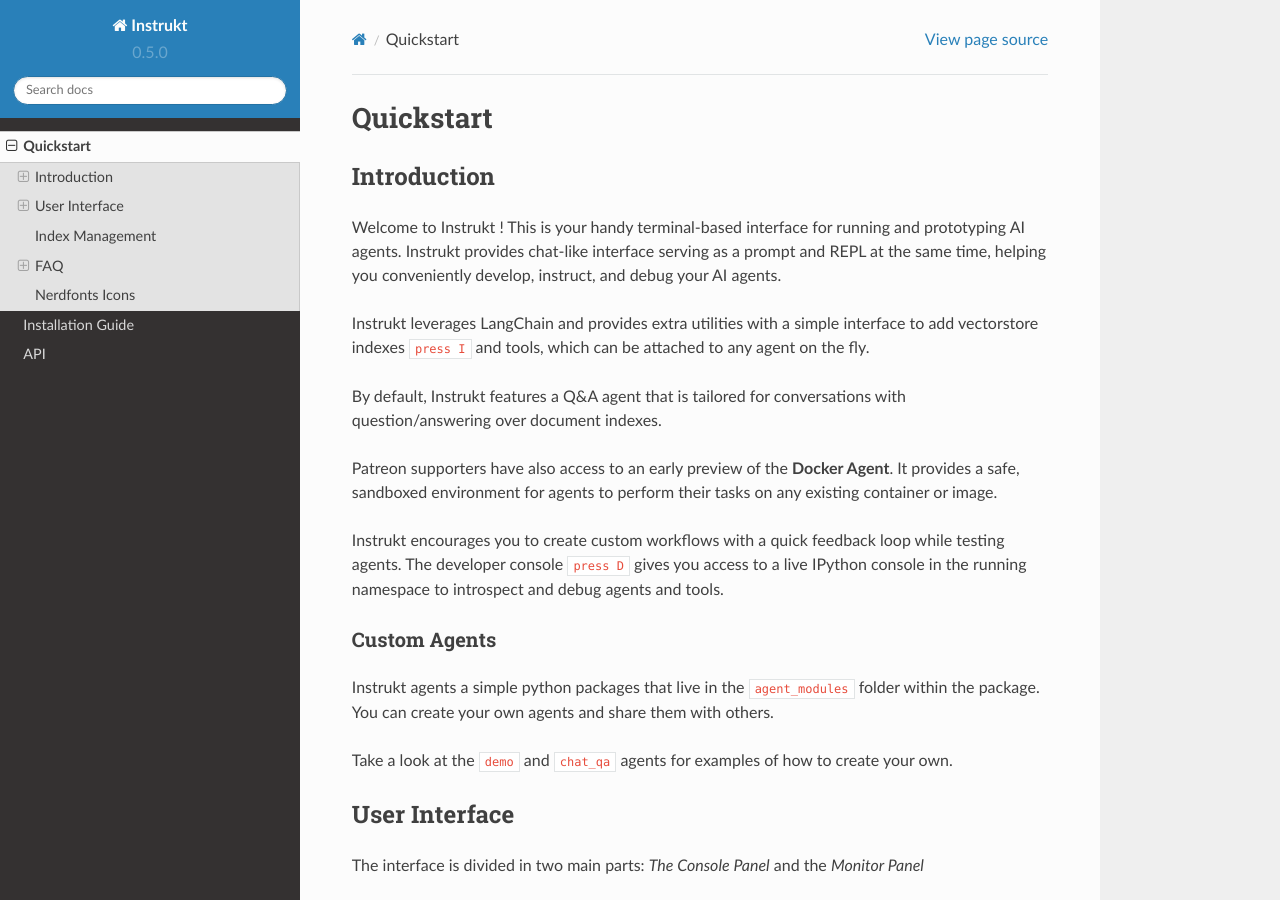
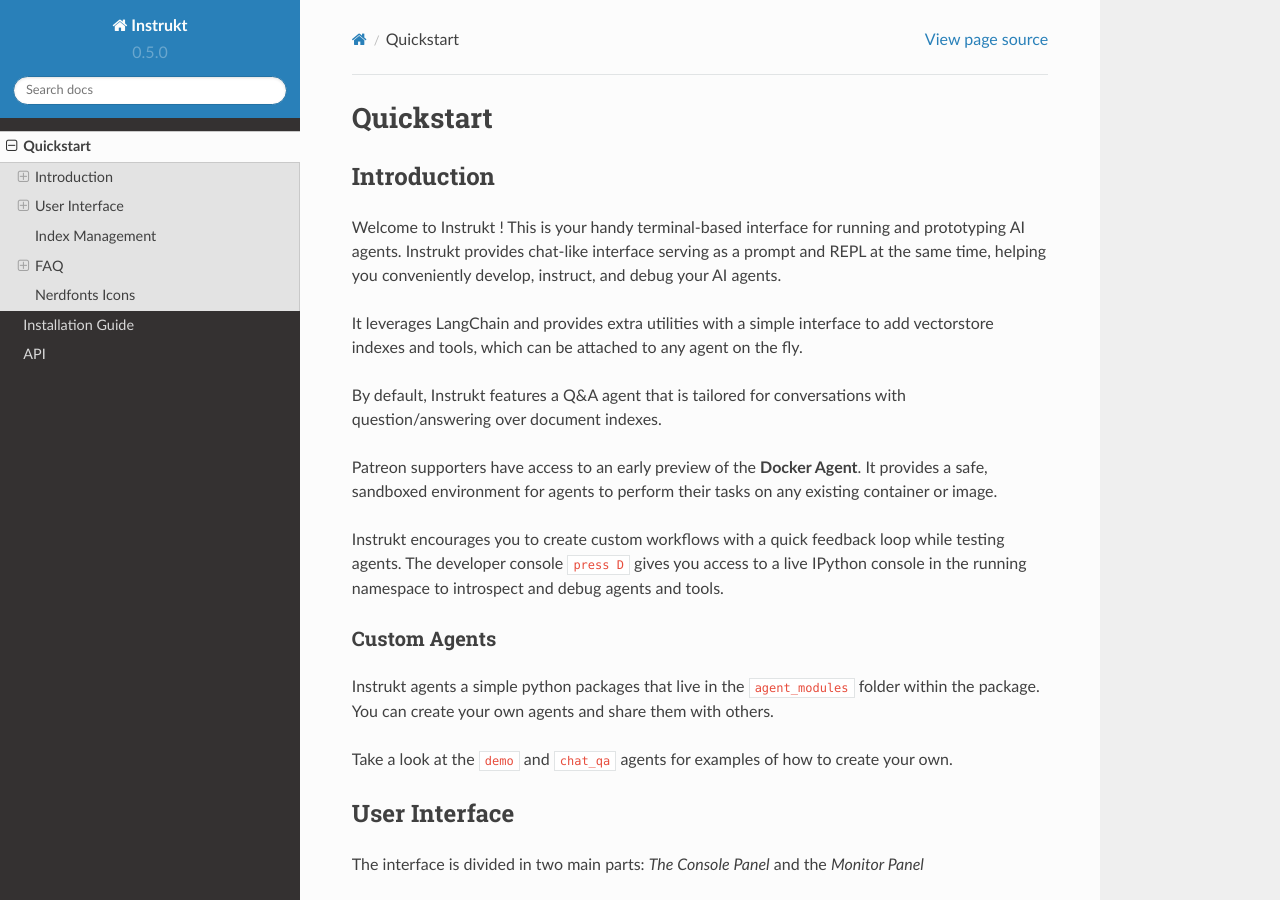
Before and after one commit to blob42/Instrukt, a Sphinx documentation site: the page built from docs/source/quickstart.md, in a window 1280 px wide and 900 px high. Built offline with Sphinx 7.4.7 and the Read the Docs theme 2.0.0, drawn with Linux system fonts in a browser that asks for light colours.

Commit message:
doc: quickstart update

```diff
--- a/docs/source/quickstart.md
+++ b/docs/source/quickstart.md
@@ -4,18 +4,17 @@
 
 Welcome to Instrukt ! This is your handy terminal-based interface for running and prototyping AI agents. Instrukt provides chat-like interface serving as a prompt and REPL at the same time, helping you conveniently develop, instruct, and debug your AI agents.
 
-Instrukt leverages LangChain and provides extra utilities with a simple interface to add vectorstore indexes `press I` and tools, which can be attached to any agent on the fly.
+It leverages LangChain and provides extra utilities with a simple interface to add vectorstore indexes and tools, which can be attached to any agent on the fly.
 
 By default, Instrukt features a Q&A agent that is tailored for conversations with question/answering over document indexes.
 
-Patreon supporters have also access to an early preview of the **Docker Agent**. It provides a safe, sandboxed environment for agents to perform their tasks on any existing container or image.
+Patreon supporters have access to an early preview of the **Docker Agent**. It provides a safe, sandboxed environment for agents to perform their tasks on any existing container or image.
 
 Instrukt encourages you to create custom workflows with a quick feedback loop while testing agents. The developer console `press D` gives you access to a live IPython console in the running namespace to introspect and debug agents and tools.
 
 ### Custom Agents
 
-Instrukt agents a simple python packages that live in the `agent_modules` folder within
-the package. You can create your own agents and share them with others.
+Instrukt agents a simple python packages that live in the `agent_modules` folder within the package. You can create your own agents and share them with others.
 
 Take a look at the `demo` and `chat_qa` agents for examples of how to create your own.
 
```
